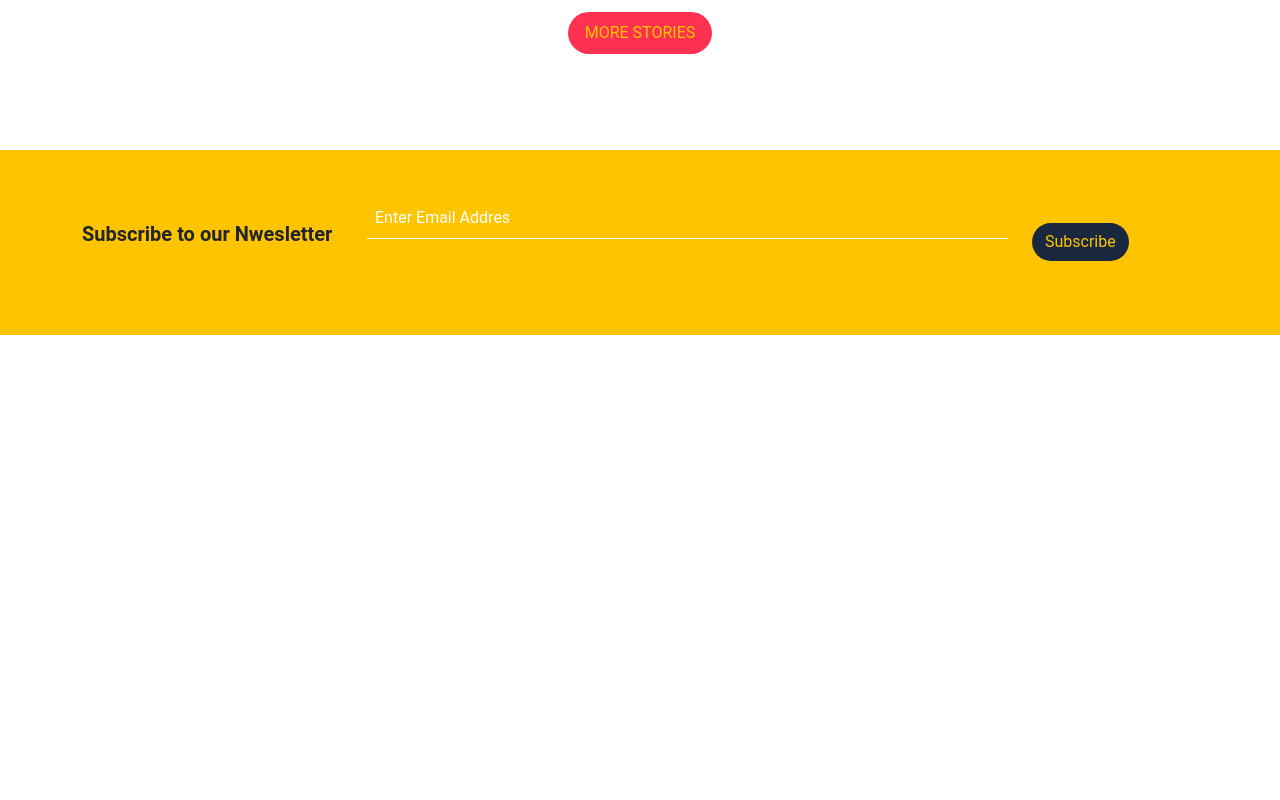
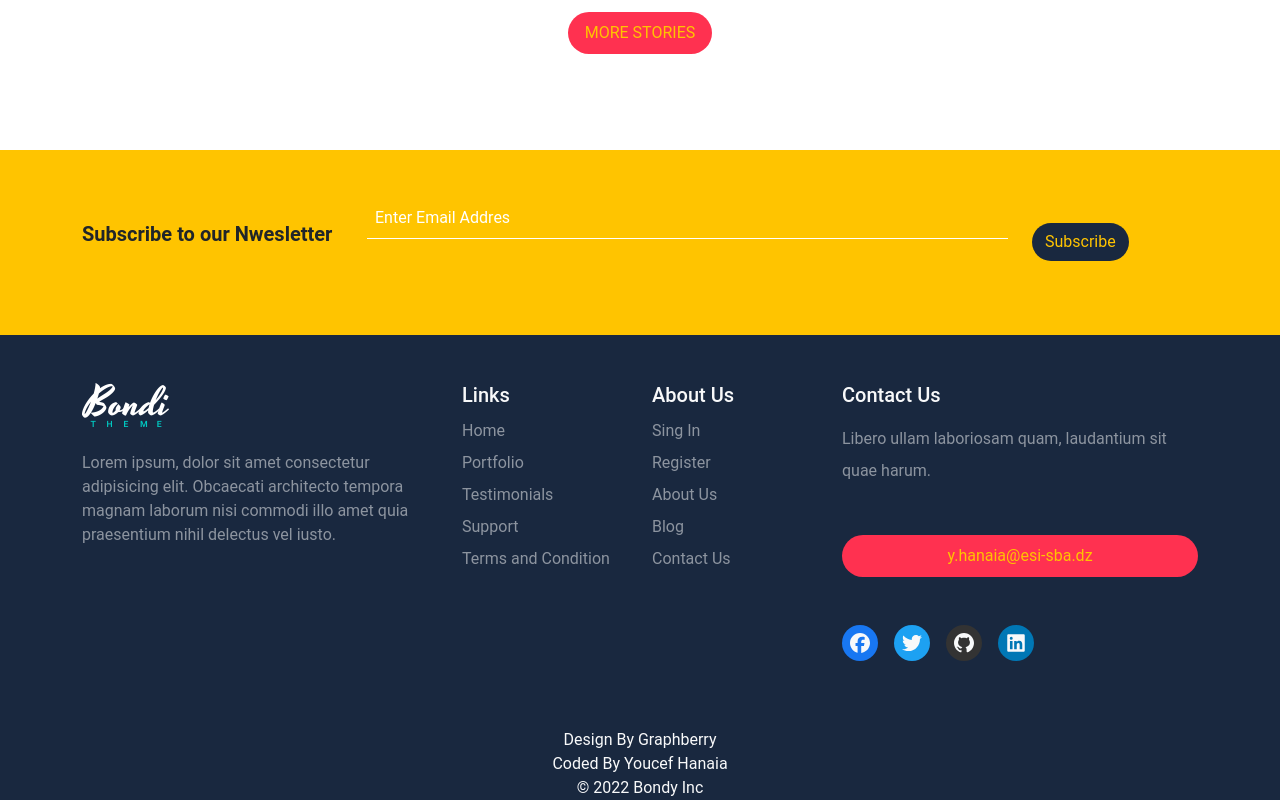
Before and after one commit to poysa213/Bondi-Design--Bootstrap-, a plain HTML site: page index.html in a window 1280 px wide. Shown: the part 5025-5825 px from the top of the page. Before the commit the page ends 5360 px from the top, so only its background shows below. Drawn offline with Linux system fonts and the light colour scheme.

Commit message:
Create Footer

```diff
--- a/css/bondi.css
+++ b/css/bondi.css
@@ -166,4 +166,35 @@ body {
   color: var(--yellow-color);
 }
 
-/* end subscribe */ ;
+/* end subscribe */
+/* start footer */
+.footer {
+  background-color: var(--dark-color);
+}
+.footer .copyright > span {
+  color: var(--green-color);
+}
+.footer .copyright div span {
+  color: var(--yellow-color);
+}
+.footer .contact ul svg {
+  width: 20px;
+  height: 20px;
+}
+.footer .facebook {
+  background-color: #1877f2;
+}
+.footer .linkedin {
+  background-color: #0077b5;
+}
+.footer .github {
+  background-color: #333;
+}
+.footer .twitter {
+  background-color: #1da1f2;
+}
+.copysecion {
+  background-color: var(--dark-color);
+}
+
+/* end footer */
--- a/index.html
+++ b/index.html
@@ -368,6 +368,92 @@
         </div>
       </div>
     </div>
+    <div class="footer pt-5 pb-5 text-white-50 text-center text-md-start">
+      <div class="container">
+        <div class="row">
+          <div class="col-md-6 col-lg-4">
+            <div class="info mb-5">
+              <img src="imgs/logo.png" class="mb-4" alt="" />
+              <p class="mb-5">
+                Lorem ipsum, dolor sit amet consectetur adipisicing elit.
+                Obcaecati architecto tempora magnam laborum nisi commodi illo
+                amet quia praesentium nihil delectus vel iusto.
+              </p>
+            </div>
+          </div>
+          <div class="col-md-6 col-lg-2">
+            <div class="links align-items-center">
+              <h5 class="text-light">Links</h5>
+              <ul class="list-unstyled lh-lg">
+                <li>Home</li>
+                <li>Portfolio</li>
+                <li>Testimonials</li>
+                <li>Support</li>
+                <li>Terms and Condition</li>
+              </ul>
+            </div>
+          </div>
+          <div class="col-md-6 col-lg-2">
+            <div class="links align-items-center">
+              <h5 class="text-light">About Us</h5>
+              <ul class="list-unstyled lh-lg">
+                <li>Sing In</li>
+                <li>Register</li>
+                <li>About Us</li>
+                <li>Blog</li>
+                <li>Contact Us</li>
+              </ul>
+            </div>
+          </div>
+          <div class="col-md-6 col-lg-4">
+            <div class="contact">
+              <h5 class="text-light">Contact Us</h5>
+              <p class="lh-lg mt-3 mb-5">
+                Libero ullam laboriosam quam, laudantium sit quae harum.
+              </p>
+              <a href="#" class="btn rounded-pill main-btn w-100"
+                >y.hanaia@esi-sba.dz</a
+              >
+              <ul class="d-flex mt-5 list-unstyled gap-3">
+                <li>
+                  <a href="" class="d-block text-light"
+                    ><i
+                      class="fa-brands fa-facebook facebook fa-lg rounded-circle p-2"
+                    ></i
+                  ></a>
+                </li>
+                <li>
+                  <a href="" class="d-block text-light"
+                    ><i
+                      class="fa-brands fa-twitter twitter fa-lg rounded-circle p-2"
+                    ></i
+                  ></a>
+                </li>
+                <li>
+                  <a href="" class="d-block text-light"
+                    ><i
+                      class="fa-brands fa-github github fa-lg rounded-circle p-2"
+                    ></i
+                  ></a>
+                </li>
+                <li>
+                  <a href="" class="d-block text-light"
+                    ><i
+                      class="fa-brands fa-linkedin linkedin fa-lg rounded-circle p-2"
+                    ></i
+                  ></a>
+                </li>
+              </ul>
+            </div>
+          </div>
+        </div>
+      </div>
+    </div>
+    <div class="copysecion text-light align-items-center text-center">
+      <div class="copyright">Design By <span>Graphberry</span></div>
+      <div class="copyright">Coded By <span>Youcef Hanaia</span></div>
+      <div>&copy; 2022 <span>Bondy Inc</span></div>
+    </div>
     <script src="js/all.min.js"></script>
     <script src="js/bootstrap.bundle.min.js"></script>
   </body>
```
